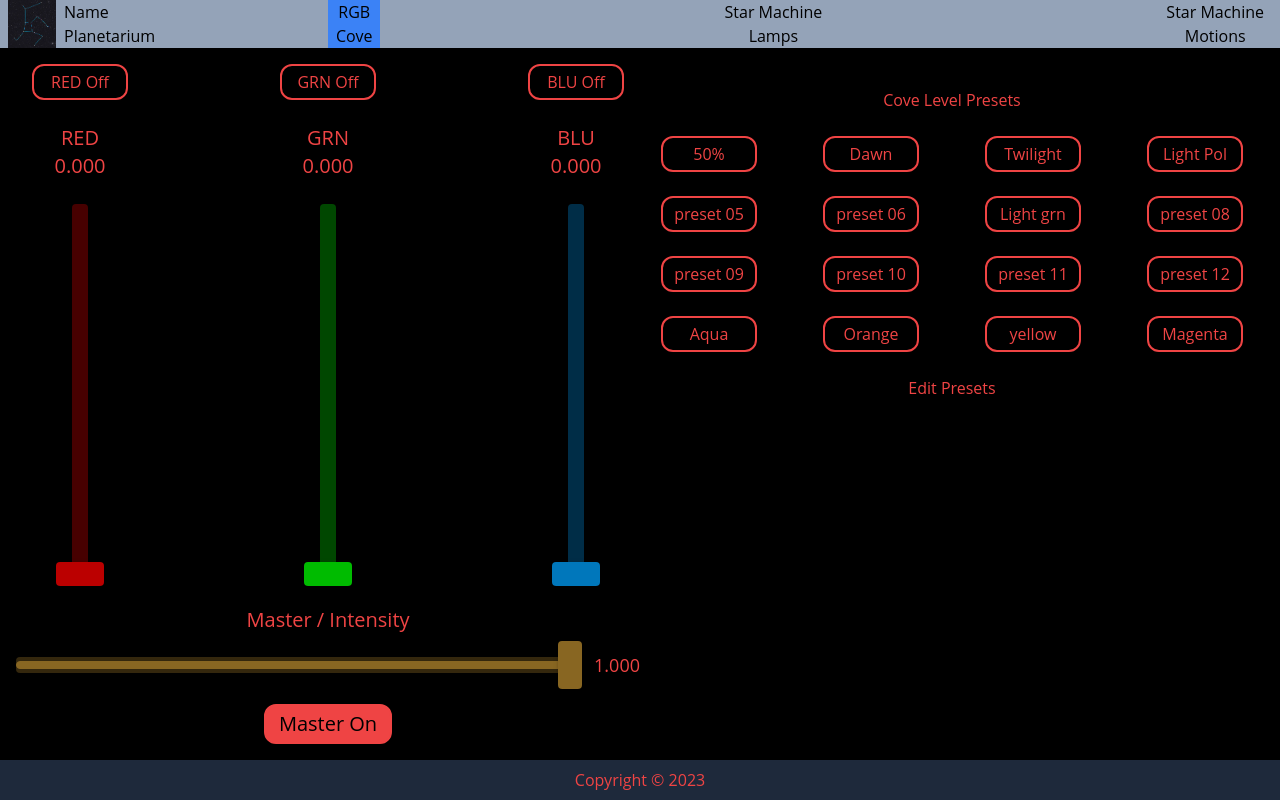
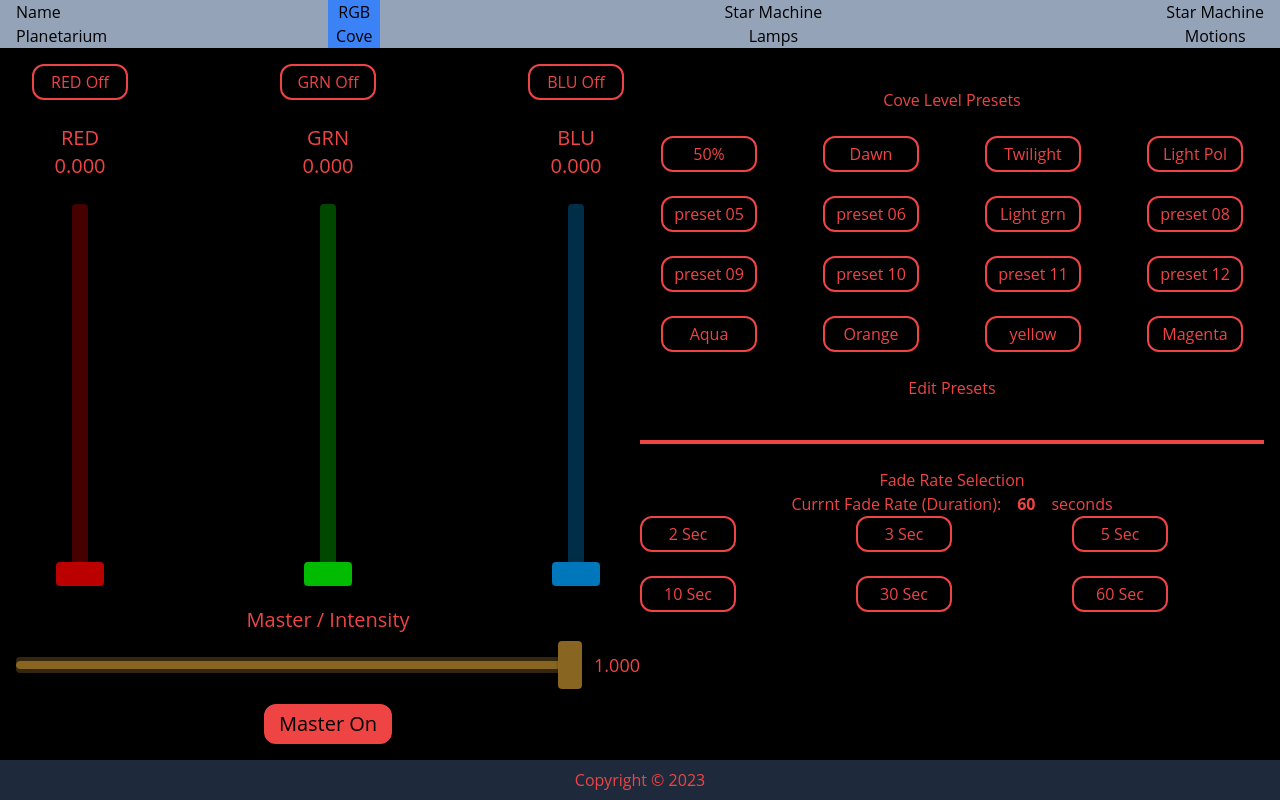
Before and after one commit to CelestialCoyote/react-hercules-chromacove, a React (Create React App) app in the folder frontend/: page /rgbcove in a window 1280 px wide. Built offline with nearby package versions, Linux system fonts and the light colour scheme.

Commit message:
adding rate selection buttons

```diff
--- a/frontend/src/Components/FadeRateSelect/FadeRateSelect.jsx
+++ b/frontend/src/Components/FadeRateSelect/FadeRateSelect.jsx
@@ -1,7 +1,9 @@
-import './FadeRateSelect.css';
+//import './FadeRateSelect.css';
 
 
 const FadeRateSelect = ({ duration, setDuration }) => {
+
+	const fadeRates = [2, 3, 5, 10, 30, 60];
 
 	const handleRateSelect = (e) => {
 		setDuration(e.target.value);
@@ -9,31 +11,31 @@ const FadeRateSelect = ({ duration, setDuration }) => {
 
 	return (
 
-        <div className="fadeRateSelect">
+		<div className="border-red-500 text-red-500 border-t-4 mt-10">
 
-            <label
-                className="cove-label"
+			<h3
+				className="text-center mt-6"
 			>
 				Fade Rate Selection
-            </label>
+			</h3>
 
-            <div className="rateSelection">
+			<div className="flex flex-col">
 
-                <div className="rate-select-value">
+				<div className="flex justify-center">
 
-                    <label
-                        className="cove-label-small"
+					<h3
+						className=""
 						style={{ marginRight: "1.0rem" }}
 					>
 						Currnt Fade Rate (Duration):
-                    </label>
+					</h3>
 
-                    <label
+					<h3
 						className="cove-label-small"
 						style={{ fontWeight: "bold" }}
 					>
 						{duration}
-                    </label>
+					</h3>
 
 					<label
 						className="cove-label-small"
@@ -44,67 +46,30 @@ const FadeRateSelect = ({ duration, setDuration }) => {
 
 				</div>
 
-                <div className="buttonRow">
+				<div className="grid grid-cols-3 gap-6 text-red-500">
 
-                    <input
+					{fadeRates.map((element, index) => (
+						<button
+							key={element}
 							type="radio"
-                        name="fade"
-                        id="fade01"
-                        value="2"
-                        onChange={handleRateSelect}
-                    />
-                    <label htmlFor="fade01">2 Sec</label>
-
-                    <input
-                        type="radio"
-                        name="fade"
-                        id="fade02"
-                        value="3"
-                        onChange={handleRateSelect}
-                        defaultChecked
-                    />
-                    <label htmlFor="fade02">3 Sec</label>
-
-                    <input
-                        type="radio"
-                        name="fade"
-                        id="fade03"
-                        value="5"
-                        onChange={handleRateSelect}
-                    />
-                    <label htmlFor="fade03">5 Sec</label>
-
-                </div>
-
-                <div className="buttonRow">
-
-                <input
-                        type="radio"
-                        name="fade"
-                        id="fade04"
-                        value="10"
-                        onChange={handleRateSelect}
-                    />
-                    <label htmlFor="fade04">10 Sec</label>
-
-                    <input
-                        type="radio"
-                        name="fade"
-                        id="fade05"
-                        value="30"
-                        onChange={handleRateSelect}
-                    />
-                    <label htmlFor="fade05">30 Sec</label>
-
-                    <input
-                        type="radio"
-                        name="fade"
-                        id="fade06"
-                        value="60"
-                        onChange={handleRateSelect}
-                    />
-                    <label htmlFor="fade06">60 Sec</label>
-
+							id={index}
+							className="
+								appearance-none
+								text-red-500
+								text-center
+								border-red-500
+								border-2
+								rounded-xl
+								w-24
+								p-1
+							"
+							name={element}
+							value={element}
+							onChange={setDuration(element)}
+						>
+							{element} Sec
+						</button>
+					))}
 				</div>
 
 			</div>
--- a/frontend/src/Components/Nav.jsx
+++ b/frontend/src/Components/Nav.jsx
@@ -1,5 +1,4 @@
 import { Link, useMatch, useResolvedPath } from 'react-router-dom';
-import hercules from '../assets/hercules.png';
 
 
 const Nav = () => {
@@ -29,13 +28,7 @@ const Nav = () => {
 				bg-slate-400
 			"
 		>
-			<div className="flex gap-2">
-				<img
-					src={hercules}
-					className="ml-2 h-12 w-12"
-				/>
-				<h3>Name<br></br>Planetarium</h3>
-			</div>
+			<h3 className="pl-4">Name<br></br>Planetarium</h3>
 
 			<div
 				className="flex justify-between w-3/4 pl-2 pr-4"
--- a/frontend/src/pages/RGBCove/RGBCove.jsx
+++ b/frontend/src/pages/RGBCove/RGBCove.jsx
@@ -3,6 +3,7 @@ import { useState } from 'react';
 import VCoveSlider from '../../components/VCoveSlider';
 import CoveMasterSlider from '../../components/CoveMasterSlider';
 import CovePresetButtons from '../../components/CovePresetButtons';
+import FadeRateSelect from '../../components/FadeRateSelect/FadeRateSelect';
 import rgbChannels from '../../userConfig/channels.json'
 import Presets from '../../userConfig/presets.json';
 //import { baseAPI } from '../../userConfig/baseAPI';
@@ -56,6 +57,11 @@ export default function RGBCove() {
 					setRGBState={setRGBState}
 					setMasterValue={setMasterValue}
 				/>
+
+				<FadeRateSelect
+					duration={duration}
+					setDuration={setDuration}
+				/>
 			</div>
 
 		</div>
```
Lines whose indentation alone changed are shown as unchanged.
